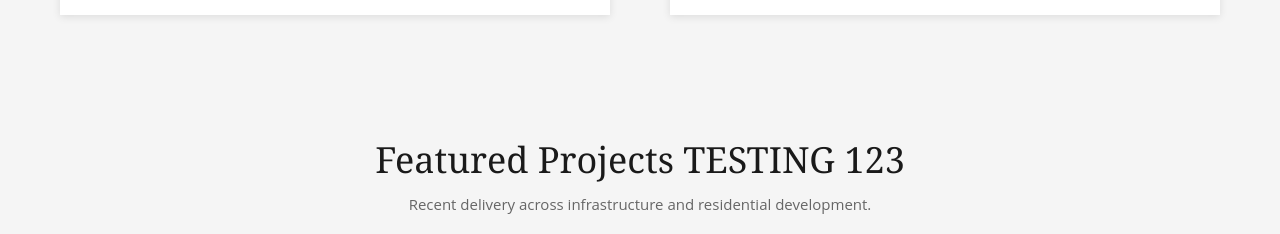
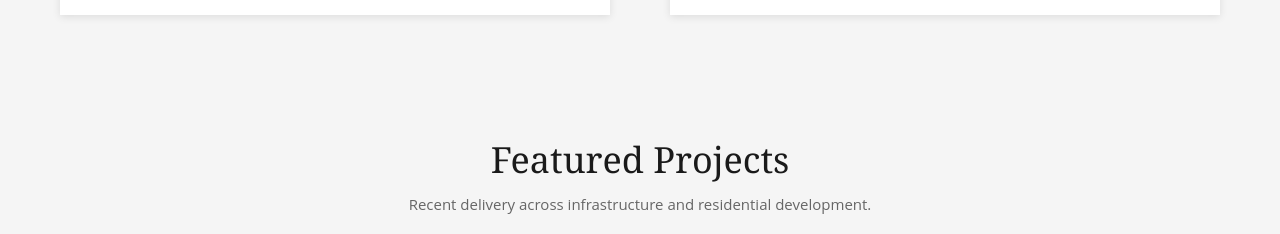
Before and after one commit to TreunLtd/treun-website, a React (Create React App) app: page / in a window 1280 px wide. Shown: the part 1060-1294 px from the top of the page. Built offline with nearby package versions, Linux system fonts and the light colour scheme.

Commit message:
Update HomePage.js

```diff
--- a/src/pages/HomePage.js
+++ b/src/pages/HomePage.js
@@ -30,7 +30,7 @@ export default function HomePage() {
 
       <section className="featured-projects">
         <div className="section-container">
-          <h2>Featured Projects TESTING 123</h2>
+          <h2>Featured Projects</h2>
           <p className="section-subtitle">Recent delivery across infrastructure and residential development.</p>
 
           <div className="projects-grid">
```
